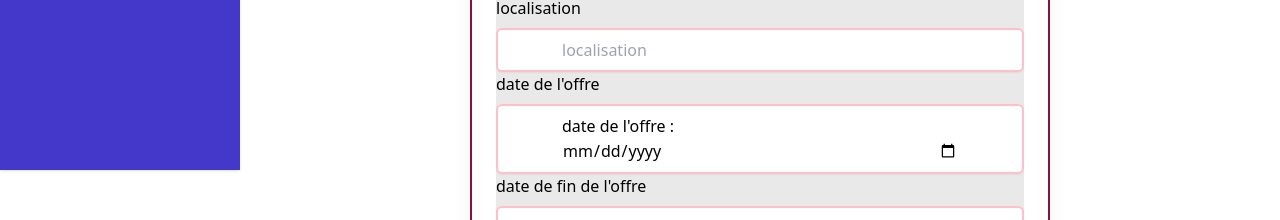
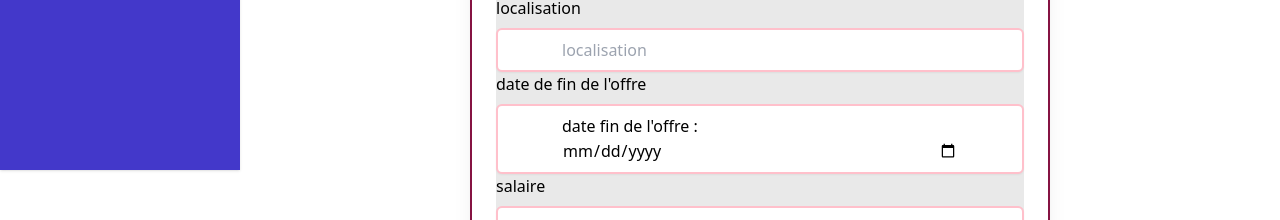
Before and after one commit to WildCodeSchool/2022-09-RMT-JSCREW-Externatic, a React (Vite) app in the folder frontend/: page /dashboard/offres in a window 1280 px wide. Shown: the part 630-850 px from the top of the page. Built offline with nearby package versions, Linux system fonts and the light colour scheme; no server answers.

Commit message:
suppresion du champs de la dateOffre dans le formulaire

```diff
--- a/frontend/src/components/UI/OffreForm.jsx
+++ b/frontend/src/components/UI/OffreForm.jsx
@@ -194,27 +194,7 @@ function OffreForm() {
                 placeholder="localisation"
               />
             </label>
-            <label>
-              <span className="text-gray-700">date de l'offre</span>
-              <input
-                required
-                type="date"
-                name="dateOffre"
-                value={offre.dateOffre}
-                onChange={(e) => handleOffre(e.target.name, e.target.value)}
-                className="
-                  w-full
-                  block px-16 py-2 mt-2
-                  border-gray-300
-                  rounded-md
-                  shadow-sm
-                  focus:border-indigo-300
-                  focus:ring
-                  focus:ring-indigo-200
-                  focus:ring-opacity-50"
-                placeholder="date de l'offre"
-              />
-            </label>
+
             <label>
               <span className="text-gray-700">date de fin de l'offre</span>
               <input
```
